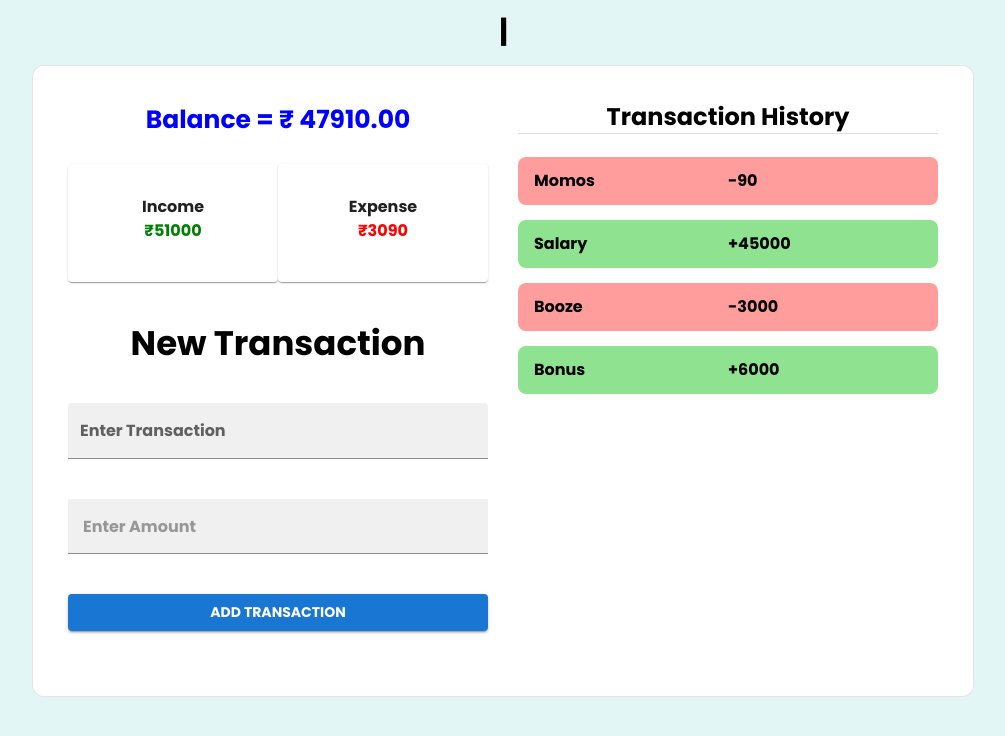
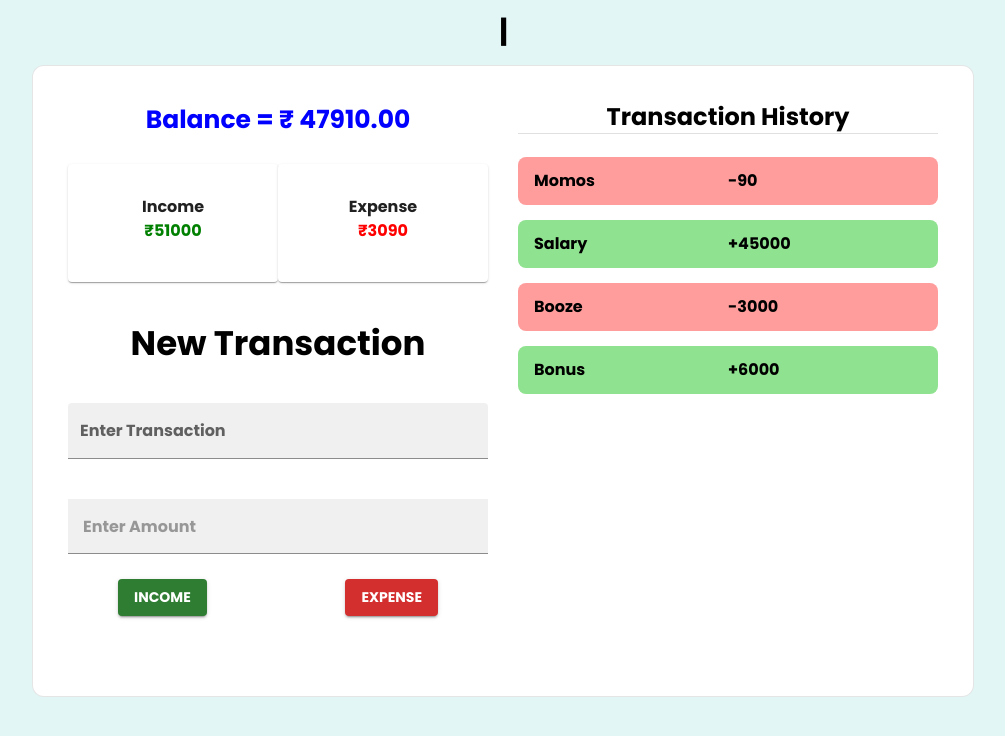
Before and after one commit to Orange-Tofu/Expense-Tracker-HacktoberFest-2023, a React (Create React App) app: page / in a window 1280 px wide. Shown: the top 736 px of the page, without its empty margins (137-1142 px from the left). Built offline with nearby package versions, Linux system fonts and the light colour scheme; the HTML template or start-up script is replaced by a standard one.

Commit message:
Added two different buttons for income and expense

```diff
--- a/src/components/NewTransactions.js
+++ b/src/components/NewTransactions.js
@@ -10,6 +10,16 @@ const Container = styled(Box)`
   & > div,
   & > button {
     margin-top: 40px;
+  }
+`;
+const TransactionBox = styled(Box)`
+  display: flex;
+  justify-content: space-between;
+  & > button {
+    margin-top: -15px;
+    margin-bottom: 10px;
+    margin-left: 50px;
+    margin-right: 50px;
   }
 `;
 
@@ -26,15 +36,22 @@ const NewTransactions = ({ setTransactions }) => {
   const [balance, setBalance] = useState(47920);
   const [error, setError] = useState(null);
 
-  const addTransaction = () => {
-    const transactionAmount = parseFloat(amount); // Use parseFloat to ensure a valid number
+  const addTransaction = ( credit ) => {
+    let transactionAmount = parseFloat(amount); // Use parseFloat to ensure a valid number
     if (isNaN(transactionAmount)) {
       setError("Please enter a valid number for the amount.");
-    } else {
+    }
+    else {
+      transactionAmount = Math.abs(transactionAmount);
+      if(credit === false) {
+        transactionAmount = transactionAmount * -1;
+      }
+
       const newBalance = balance + transactionAmount;
       console.log(balance);
       console.log(transactionAmount);
       console.log(newBalance);
+
       if (newBalance < 0) {
         setError("You don't have enough balance.");
       } else {
@@ -68,9 +85,14 @@ const NewTransactions = ({ setTransactions }) => {
         value={amount}
         onChange={(e) => setAmount(e.target.value)}
       />
-      <Button variant="contained" onClick={() => addTransaction()}>
-        Add Transaction
-      </Button>
+      <TransactionBox>
+        <Button variant="contained" color="success" onClick={() => addTransaction(true)}>
+          Income
+        </Button>
+        <Button variant="contained" color="error" onClick={() => addTransaction(false)}>
+          Expense
+        </Button>
+      </TransactionBox>
     </Container>
   );
 };
```
